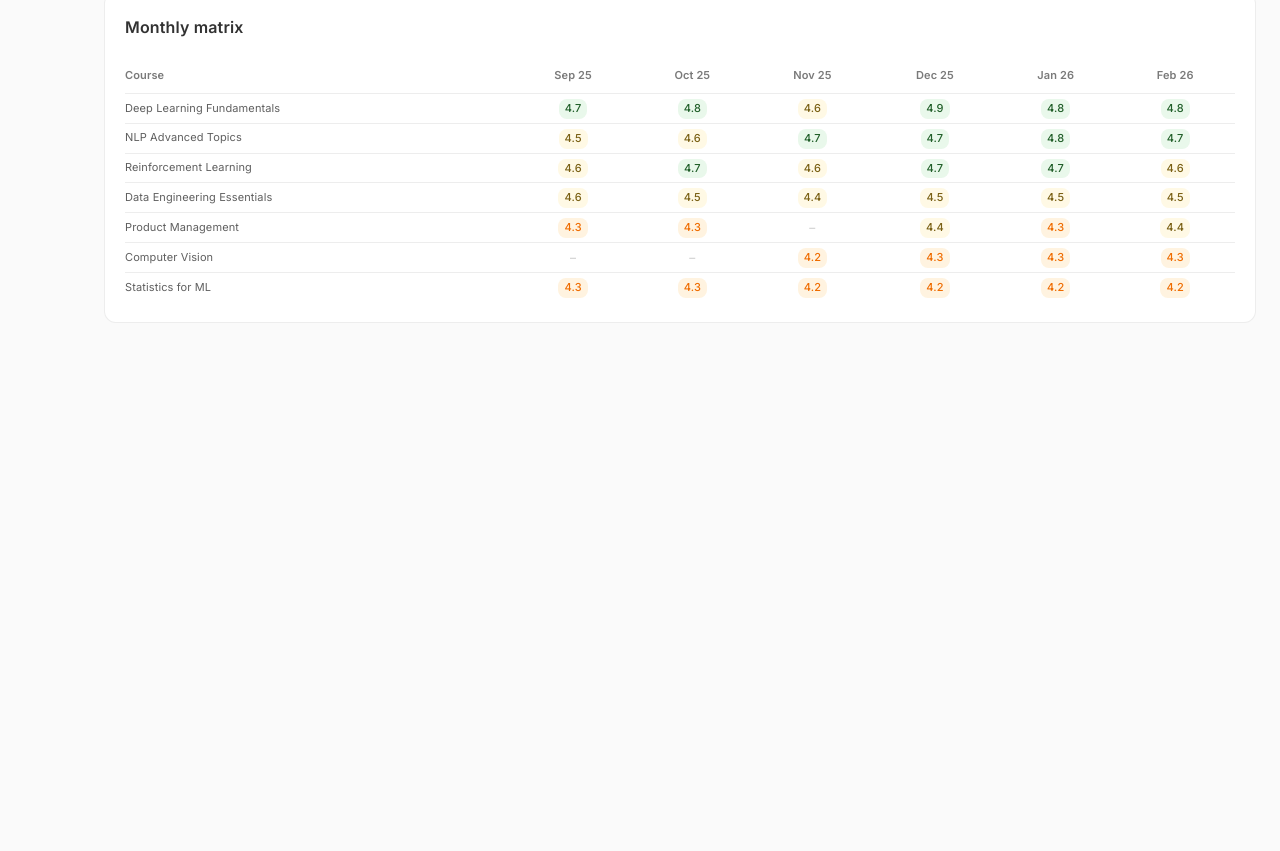
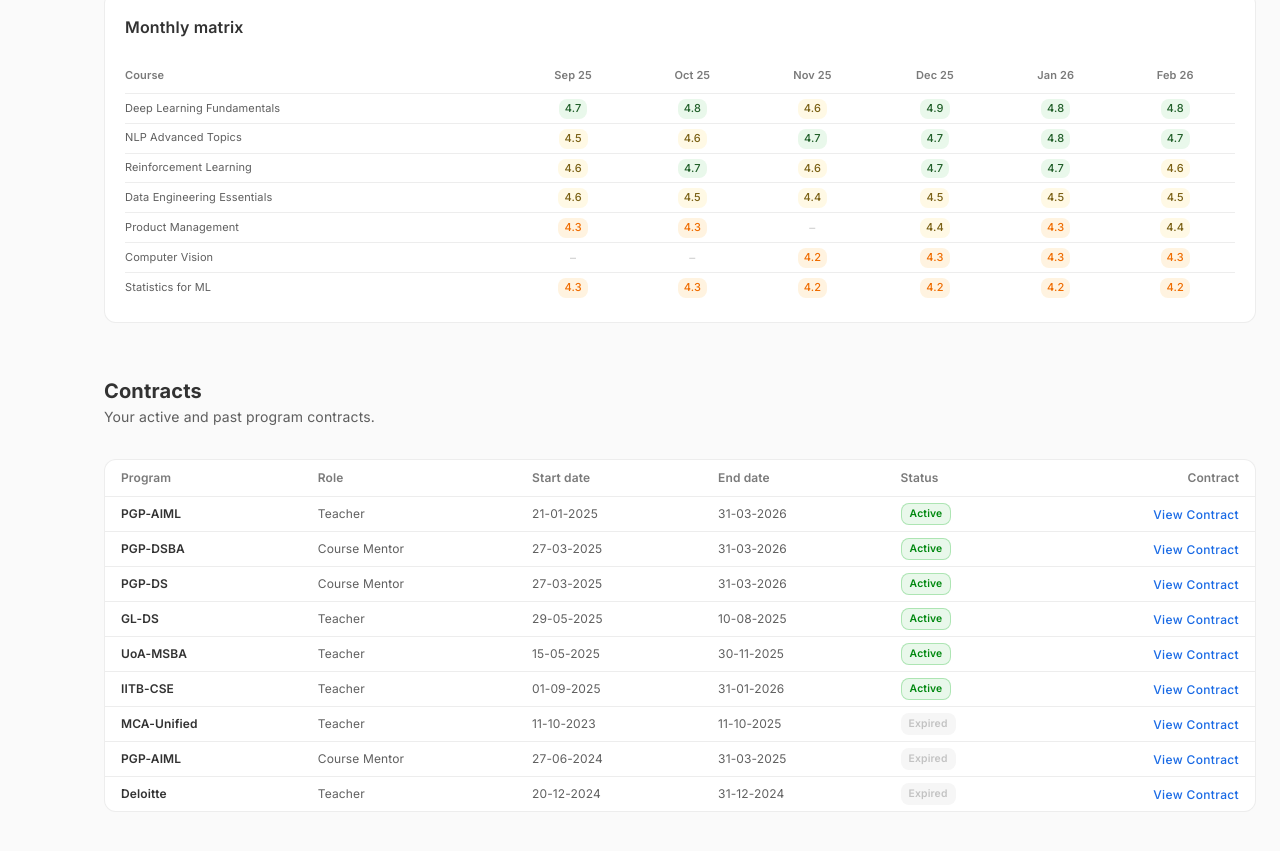
Before and after one commit to amitmishra-ai/claude-guru, a React (Vite) app: page /profile in a window 1280 px wide. Shown: the part 1737-2588 px from the top of the page. Before the commit the page ends 2116 px from the top, so only its background shows below. Built offline with nearby package versions, Linux system fonts and the light colour scheme.

Commit message:
contracts

```diff
--- a/src/pages/Profile/index.tsx
+++ b/src/pages/Profile/index.tsx
@@ -59,6 +59,19 @@ const borderRotate = keyframes`
   0% { transform: rotate(0deg); }
   100% { transform: rotate(360deg); }
 `;
+
+// ── Demo data for contracts ──────────────────────────────────────────────────
+const demoContracts = [
+  { program: "PGP-AIML", role: "Teacher", start: "21-01-2025", end: "31-03-2026", active: true },
+  { program: "PGP-DSBA", role: "Course Mentor", start: "27-03-2025", end: "31-03-2026", active: true },
+  { program: "PGP-DS", role: "Course Mentor", start: "27-03-2025", end: "31-03-2026", active: true },
+  { program: "GL-DS", role: "Teacher", start: "29-05-2025", end: "10-08-2025", active: true },
+  { program: "UoA-MSBA", role: "Teacher", start: "15-05-2025", end: "30-11-2025", active: true },
+  { program: "IITB-CSE", role: "Teacher", start: "01-09-2025", end: "31-01-2026", active: true },
+  { program: "MCA-Unified", role: "Teacher", start: "11-10-2023", end: "11-10-2025", active: false },
+  { program: "PGP-AIML", role: "Course Mentor", start: "27-06-2024", end: "31-03-2025", active: false },
+  { program: "Deloitte", role: "Teacher", start: "20-12-2024", end: "31-12-2024", active: false },
+];
 
 // ── Demo data for course performance ──────────────────────────────────────────
 const demoCoursePerf = [
@@ -686,6 +699,66 @@ export default function ProfilePage() {
       </Card>
 
 
+      {/* ══ CONTRACTS SECTION ═══════════════════════════════════════════════ */}
+      <FlexBox sx={{ justifyContent: "space-between", alignItems: "baseline", mb: 1.5 }}>
+        <Box>
+          <Typography variant="h6" fontWeight={700}>Contracts</Typography>
+          <Typography variant="body2" color="text.secondary">
+            Your active and past program contracts.
+          </Typography>
+        </Box>
+      </FlexBox>
+
+      <Card variant="outlined" sx={{ mb: 4 }}>
+        <TableContainer>
+          <Table size="small">
+            <TableHead>
+              <TableRow>
+                <TableCell sx={{ fontWeight: 600, fontSize: 12 }}>Program</TableCell>
+                <TableCell sx={{ fontWeight: 600, fontSize: 12 }}>Role</TableCell>
+                <TableCell sx={{ fontWeight: 600, fontSize: 12 }}>Start date</TableCell>
+                <TableCell sx={{ fontWeight: 600, fontSize: 12 }}>End date</TableCell>
+                <TableCell sx={{ fontWeight: 600, fontSize: 12 }}>Status</TableCell>
+                <TableCell sx={{ fontWeight: 600, fontSize: 12 }} align="right">Contract</TableCell>
+              </TableRow>
+            </TableHead>
+            <TableBody>
+              {demoContracts.map((c, i) => (
+                <TableRow key={i} sx={{ "&:last-child td": { border: 0 } }}>
+                  <TableCell sx={{ fontSize: 12, fontWeight: 600 }}>{c.program}</TableCell>
+                  <TableCell sx={{ fontSize: 12, color: "text.secondary" }}>{c.role}</TableCell>
+                  <TableCell sx={{ fontSize: 12, color: "text.secondary" }}>{c.start}</TableCell>
+                  <TableCell sx={{ fontSize: 12, color: "text.secondary" }}>{c.end}</TableCell>
+                  <TableCell>
+                    <Chip
+                      label={c.active ? "Active" : "Expired"}
+                      size="small"
+                      sx={{
+                        fontWeight: 600,
+                        fontSize: "0.65rem",
+                        height: 22,
+                        bgcolor: c.active ? "var(--gl-status-confirmed-bg)" : "action.hover",
+                        color: c.active ? "var(--gl-status-confirmed-text)" : "text.disabled",
+                        border: c.active ? "1px solid var(--gl-status-confirmed-border)" : "none",
+                      }}
+                    />
+                  </TableCell>
+                  <TableCell align="right">
+                    <Button
+                      size="small"
+                      variant="text"
+                      sx={{ fontSize: 12, textTransform: "none", p: 0, color: "primary.main", minWidth: 0 }}
+                    >
+                      View Contract
+                    </Button>
+                  </TableCell>
+                </TableRow>
+              ))}
+            </TableBody>
+          </Table>
+        </TableContainer>
+      </Card>
+
       {/* ── Edit profile dialog ───────────────────────────────────────────── */}
       <Dialog
         open={openProfileEdit}
```
Also changed, not shown: 1 other file (tests, documents, lock files or other folders).
